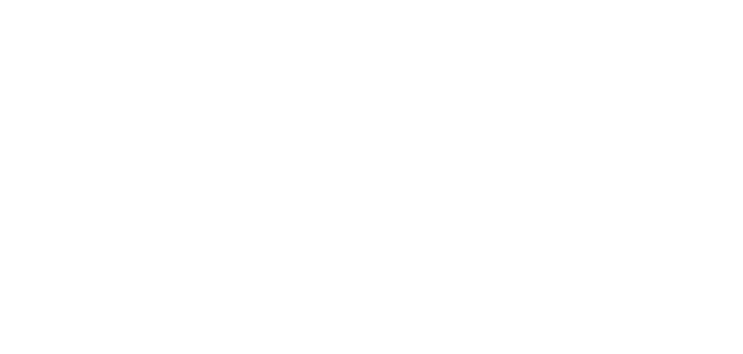
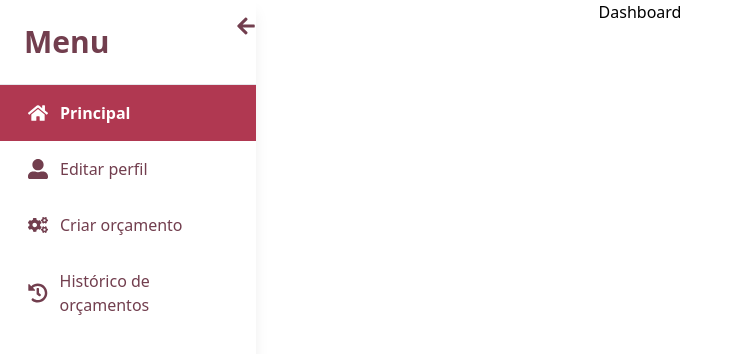
Before and after one commit to SouzaGabriel26/hackaton-contcode, a React (Vite) app in the folder front/: page /dashboard in a window 1280 px wide. Before the commit this address had no page. Shown: the top 354 px of the page, without its empty margins (0-743 px from the left). Built offline with nearby package versions, Linux system fonts and the light colour scheme.

Commit message:
feat: reconfigure routes and initial layout with outlet

```diff
--- a/front/src/App.tsx
+++ b/front/src/App.tsx
@@ -2,13 +2,27 @@ import { BrowserRouter, Routes, Route } from "react-router-dom";
 import LandingPage from "./pages/LandingPage"
 import Signin from "./pages/Signin"
 import Signup from "./pages/Signup"
+import Layout from "./pages/Layout"
+import History from "./pages/History";
+import Create from "./pages/Create";
+import Profile from "./pages/Profile";
+import Dashboard from "./pages/Dashboard";
 
 function App() {
+
   return (
   <div>
     <BrowserRouter>
       <Routes>
-        <Route path="/" element={<LandingPage/>}/>
+      <Route path="/" element={<LandingPage/>}/>
+
+        <Route element={<Layout/>}>
+          <Route path="/dashboard/" element={<Dashboard/>}/>
+          <Route path="/dashboard/profile" element={<Profile/>}/>
+          <Route path="/dashboard/create" element={<Create/>}/>
+          <Route path="/dashboard/history" element={<History/>}/>
+        </Route>
+
         <Route path="/signin" element={<Signin/>}/>
         <Route path="/signup" element={<Signup/>}/>
       </Routes>
--- /dev/null
+++ b/front/src/pages/Create.tsx
@@ -0,0 +1,8 @@
+
+const Create = () => {
+  return (
+    <div>Create</div>
+  )
+}
+
+export default Create
--- /dev/null
+++ b/front/src/pages/Dashboard.tsx
@@ -0,0 +1,7 @@
+const Dashboard = () => {
+  return (
+    <div>Dashboard</div>
+  )
+}
+
+export default Dashboard
--- /dev/null
+++ b/front/src/pages/History.tsx
@@ -0,0 +1,7 @@
+const History = () => {
+  return (
+    <div>History</div>
+  )
+}
+
+export default History
--- /dev/null
+++ b/front/src/pages/Layout.tsx
@@ -0,0 +1,15 @@
+import { Outlet } from "react-router-dom"
+import SideBar from "../components/SideBar"
+
+const Layout = () => {
+  return (
+    <div>
+      <SideBar/>
+      <div className="justify-center flex items-center">
+      <Outlet/>
+      </div>
+    </div>
+  )
+}
+
+export default Layout
--- /dev/null
+++ b/front/src/pages/Profile.tsx
@@ -0,0 +1,7 @@
+const Profile = () => {
+  return (
+    <div>Profile</div>
+  )
+}
+
+export default Profile
```
